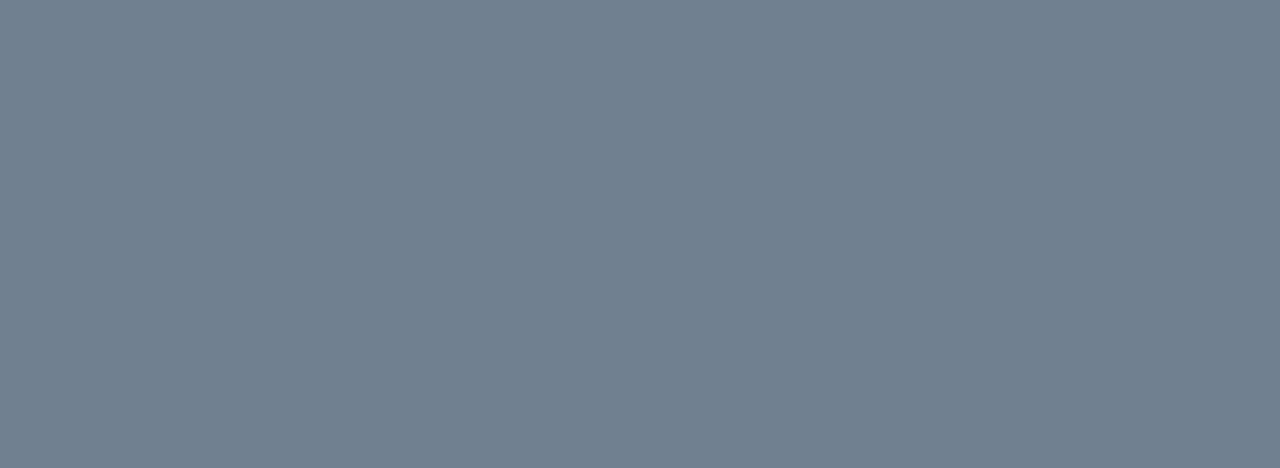
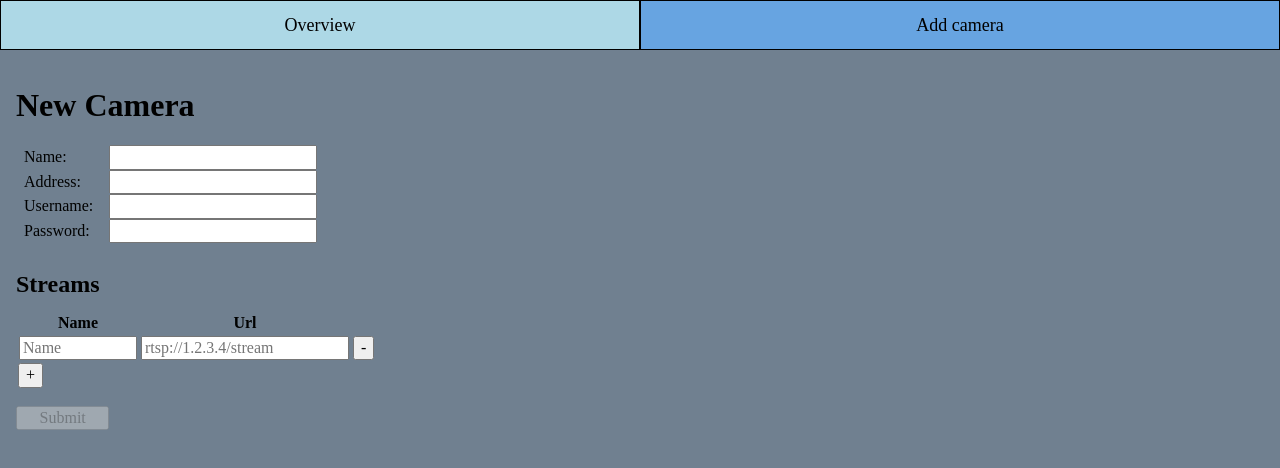
Before and after one commit to ClusterVMS/clustervms-ui, an Angular app: page /new-camera in a window 1280 px wide. Before the commit this address led to /. Shown: the top 468 px of the page. Built offline with nearby package versions, Linux system fonts and the light colour scheme.

Commit message:
Add page to add new cameras.

```diff
--- a/src/app/app-routing.module.ts
+++ b/src/app/app-routing.module.ts
@@ -1,6 +1,7 @@
 import { NgModule } from '@angular/core';
 import { RouterModule, Routes } from '@angular/router';
 
+import { NewCameraComponent } from './new-camera/new-camera.component';
 import { SingleCameraViewComponent } from './single-camera-view/single-camera-view.component';
 import { VideoGridComponent } from './video-grid/video-grid.component';
 
@@ -8,6 +9,7 @@ const routes: Routes = [
 	{ path: "", redirectTo: "/overview", pathMatch: "full" },
 	{ path: "cameras/:id", redirectTo: "cameras/:id/live" },
 	{ path: "cameras/:id/:camView", component: SingleCameraViewComponent },
+	{ path: "new-camera", component: NewCameraComponent },
 	{ path: "overview", component: VideoGridComponent },
 ];
 
--- a/src/app/app.component.html
+++ b/src/app/app.component.html
@@ -1,6 +1,20 @@
 <div class="content" role="main">
 
 <header>
+	<nav>
+		<ul>
+			<li>
+				<a class="tab" [routerLink]="['/overview']" routerLinkActive="active-tab">
+					Overview
+				</a>
+			</li>
+			<li>
+				<a class="tab" [routerLink]="['/new-camera']" routerLinkActive="active-tab">
+					Add camera
+				</a>
+			</li>
+		</ul>
+	</nav>
 </header>
 
 <main>
--- a/src/app/app.component.scss
+++ b/src/app/app.component.scss
@@ -1,13 +1,45 @@
 
 
 
-// FIXME: find a better way to do this
-* {
-	width: 100%;
+:host {
+	display: block;
 }
 
-:host {
-	display: block;
+nav ul {
+	display: flex;
+	flex-wrap: wrap;
+	list-style-type: none;
+	margin: 0;
+	padding: 0;
+
+	li {
+		display: contents;
+
+		a {
+			box-sizing: border-box;
+			color: inherit;
+			display: inline-block;
+			text-decoration: none;   // No underline
+			flex-grow: 1;
+			width: 0;
+		}
+	}
+}
+
+.tab {
+	background-color: #9daebd;
+	border: 1px black solid;
+	color: black;
+	font-size: large;
+	padding: 0.75em;
+	text-align: center;
+
+	&:hover {
+		background-color: lightblue;
+	}
+	&.active-tab {
+		background-color: #67a4e1;
+	}
 }
 
 main {
--- a/src/app/app.module.ts
+++ b/src/app/app.module.ts
@@ -1,9 +1,11 @@
 import { BrowserModule } from '@angular/platform-browser';
 import { HttpClientModule } from '@angular/common/http';
 import { NgModule } from '@angular/core';
+import { FormsModule, ReactiveFormsModule } from '@angular/forms';
 
 import { AppComponent } from './app.component';
 import { AppRoutingModule } from './app-routing.module';
+import { NewCameraComponent } from './new-camera/new-camera.component';
 import { SingleCameraViewComponent } from './single-camera-view/single-camera-view.component';
 import { VideoGridComponent } from './video-grid/video-grid.component';
 import { VideoPlayerComponent } from './video-player/video-player.component';
@@ -11,6 +13,7 @@ import { VideoPlayerComponent } from './video-player/video-player.component';
 @NgModule({
 	declarations: [
 		AppComponent,
+		NewCameraComponent,
 		SingleCameraViewComponent,
 		VideoGridComponent,
 		VideoPlayerComponent,
@@ -18,7 +21,9 @@ import { VideoPlayerComponent } from './video-player/video-player.component';
 	imports: [
 		AppRoutingModule,
 		BrowserModule,
+		FormsModule,
 		HttpClientModule,
+		ReactiveFormsModule,
 	],
 	providers: [],
 	bootstrap: [AppComponent]
--- a/src/app/camera.service.ts
+++ b/src/app/camera.service.ts
@@ -38,6 +38,14 @@ export class CameraService {
 			);
 	}
 
+	addCamera(data: Camera): Observable<Camera> {
+		return this.http.post<Camera>("/v0/cameras/", data)
+			.pipe(
+				tap(_ => console.log("created new camera")),
+				catchError(this.handleError<Camera>('addCamera', undefined))
+			);
+	}
+
 	getRecordings(cameraId: CameraId, streamId: StreamId): Observable<Recording[]> {
 		if(cameraId === "") {
 			console.warn("Empty string handed to getRecordings()");
--- a/src/app/camera.ts
+++ b/src/app/camera.ts
@@ -1,3 +1,5 @@
+import { Url } from 'url';
+
 import { StreamMap } from './stream';
 
 
@@ -7,5 +9,8 @@ export type CameraId = string;
 export interface Camera {
 	id: CameraId;
 	name: string;
+	onvif_url: Url | null;
+	username: string | null;
+	password: string | null;
 	streams: StreamMap;
 }
--- /dev/null
+++ b/src/app/new-camera/new-camera.component.html
@@ -0,0 +1,45 @@
+<h1>New Camera</h1>
+
+<form [formGroup]="cameraForm" (ngSubmit)="onSubmit()">
+	<label for="name">Name: </label>
+	<input id="name" type="text" formControlName="name"/>
+
+	<label for="onvif_url">Address: </label>
+	<input id="onvif_url" type="url" formControlName="onvif_url" required/>
+
+	<label for="username">Username: </label>
+	<input id="username" type="text" formControlName="username"/>
+
+	<label for="password">Password: </label>
+	<input id="password" type="password" formControlName="password"/>
+
+	<div formArrayName="streams" class="formgroup">
+		<h2 class="span-columns">Streams</h2>
+
+		<table>
+			<thead>
+				<th>Name</th>
+				<th>Url</th>
+			</thead>
+			<tbody>
+				<tr *ngFor="let stream of streams.controls; let i=index" [formGroupName]="i">
+					<td>
+						<input id="stream-{{i}}-id" type="text" formControlName="id" placeholder="Name" size="10"/>
+					</td>
+
+					<td>
+						<input id="stream-{{i}}-url" type="url" formControlName="source_url" placeholder="rtsp://1.2.3.4/stream" required/>
+					</td>
+
+					<td>
+						<button type="button" (click)="removeStream(i)">-</button>
+					</td>
+				</tr>
+
+				<button class="span-columns" type="button" (click)="addStream()">+</button>
+			</tbody>
+		</table>
+	</div>
+
+	<button type="submit" [disabled]="!cameraForm.valid">Submit</button>
+</form>
--- /dev/null
+++ b/src/app/new-camera/new-camera.component.scss
@@ -0,0 +1,39 @@
+:host {
+	overflow: scroll;
+	padding: 1em;
+}
+
+
+label {
+	display: block;
+	margin-left: 0.5em;
+	margin-right: 1em;
+	align-self: center; // center vertically
+}
+
+h2 {
+	margin: 0.5em 0;
+}
+
+form, .formgroup {
+	display: grid;
+	grid-template-columns: repeat(3, minmax(min-content, max-content));
+
+	label {
+		grid-column: 1;
+	}
+}
+form .formgroup {
+	grid-column: 1 / -1; // span all columns
+	margin: 1em 0;
+}
+
+.span-columns {
+	grid-column: 1 / -1; // span all columns
+}
+
+
+input {
+	width: 100%; // allow element to resize
+	box-sizing: border-box;
+}
--- /dev/null
+++ b/src/app/new-camera/new-camera.component.ts
@@ -0,0 +1,63 @@
+import { Component } from '@angular/core';
+import { FormArray, FormBuilder } from '@angular/forms';
+import { Router } from '@angular/router';
+
+import { Camera } from '../camera';
+import { CameraService } from '../camera.service';
+import { Stream, StreamMap } from '../stream';
+
+@Component({
+	selector: 'app-new-camera',
+	templateUrl: './new-camera.component.html',
+	styleUrls: ['./new-camera.component.scss']
+})
+export class NewCameraComponent {
+	cameraForm = this.fb.group({
+		name: [""],
+		username: [""],
+		password: [""],
+		onvif_url: [""],
+		streams: this.fb.array([])
+	})
+
+	get streams() {
+		return this.cameraForm.get("streams") as FormArray;
+	}
+
+	constructor(private fb: FormBuilder, private cameraService: CameraService, private router: Router) {
+		// Add an initial, blank stream
+		this.addStream();
+	}
+
+	addStream() {
+		this.streams.push(this.fb.group({
+			id: [""],
+			source_url: [""],
+		}))
+	}
+
+	removeStream(index: number) {
+		this.streams.removeAt(index);
+	}
+
+	onSubmit() {
+		let streamMap = {} as StreamMap;
+		this.streams.controls.forEach(control => {
+			let stream = control.value as Stream;
+			streamMap[stream.id] = stream;
+		});
+
+		let camera = {
+			id: "", // Camera Manager will assign an appropriate ID
+			name: this.cameraForm.value.name,
+			onvif_url: this.cameraForm.value.onvif_url,
+			username: this.cameraForm.value.username,
+			password: this.cameraForm.value.password,
+			streams: streamMap,
+		} as Camera;
+
+		this.cameraService.addCamera(camera).subscribe(camera => {
+			this.router.navigate(["/cameras/", camera.id]);
+		})
+	}
+}
--- a/src/app/single-camera-view/single-camera-view.component.html
+++ b/src/app/single-camera-view/single-camera-view.component.html
@@ -20,11 +20,6 @@
 				Recorded
 			</a>
 		</li>
-		<li>
-			<a class="tab" [routerLink]="['/']">
-				Overview
-			</a>
-		</li>
 	</ul>
 </nav>
 <main *ngIf="camera">
--- a/src/app/single-camera-view/single-camera-view.component.scss
+++ b/src/app/single-camera-view/single-camera-view.component.scss
@@ -15,23 +15,22 @@ nav ul {
 	padding: 0;
 
 	li {
-		display: inline-block;
-		flex-grow: 1;
+		display: contents;
 
 		a {
 			box-sizing: border-box;
 			color: inherit;
 			display: inline-block;
 			text-decoration: none;   // No underline
-			width: 100%;
+			flex-grow: 1;
+			width: 0;
 		}
 	}
 }
 
 .tab {
 	background-color: #9daebd;
-	border-left: 1px black solid;
-	border-right: 1px black solid;
+	border: 1px black solid;
 	color: black;
 	font-size: large;
 	padding: 0.75em;
```
